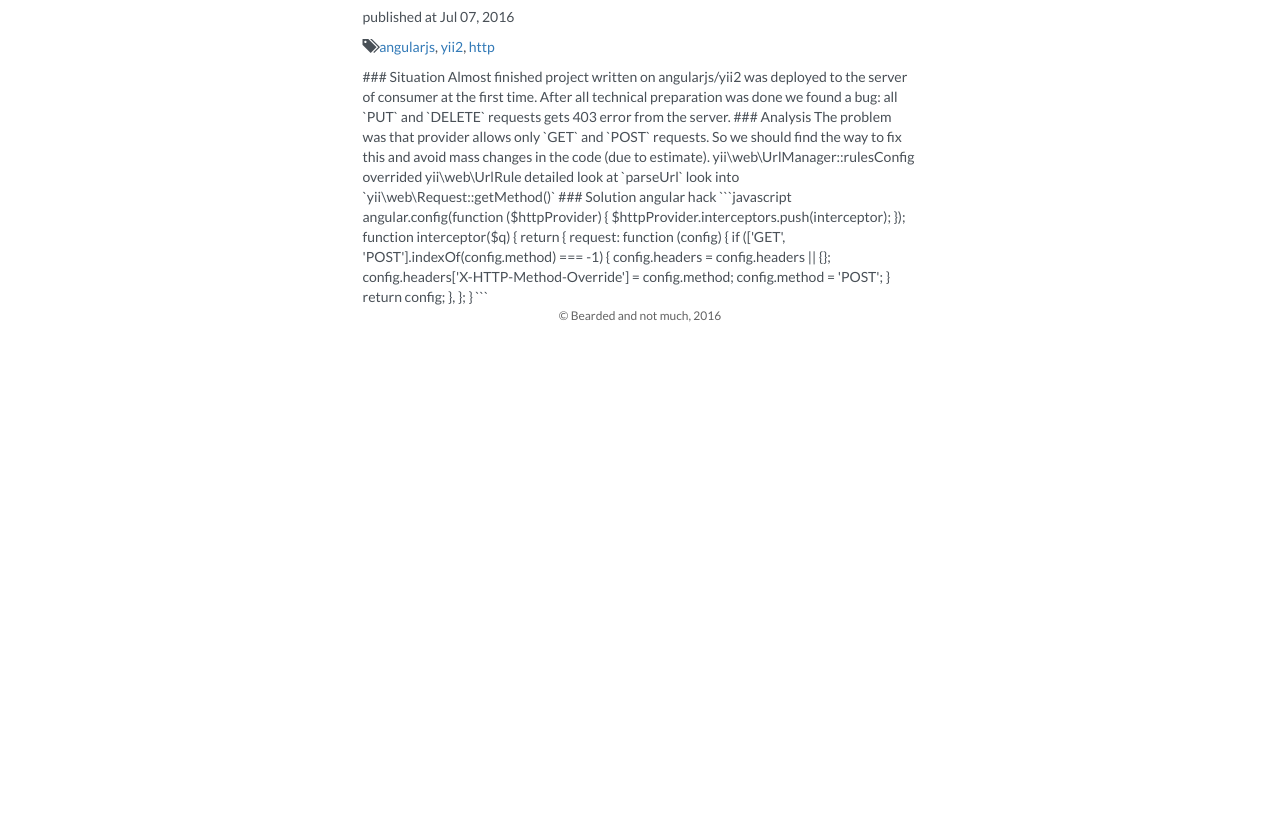
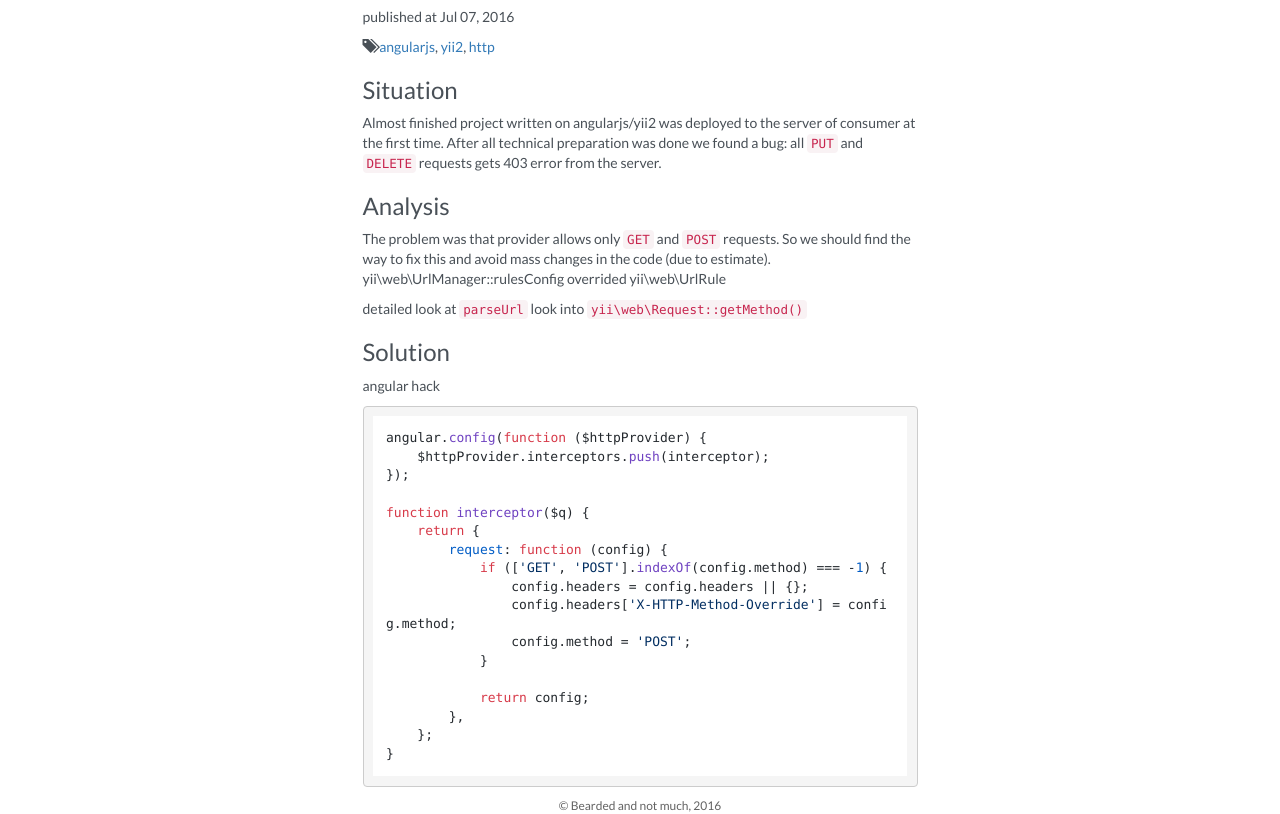
Before and after one commit to beardedandnotmuch/beardedandnotmuch.github.io, a plain HTML site: page articles/method-override/index.html in a window 1280 px wide. Shown: the part 124-938 px from the top of the page. Before the commit the page ends 800 px from the top, so only its background shows below. Drawn offline with nearby package versions, Linux system fonts and the light colour scheme.

Commit message:
Automated commit at 2017-04-03 03:34:11 UTC by Nanoc 4.7.5

````diff
--- a/articles/method-override/index.html
+++ b/articles/method-override/index.html
@@ -59,26 +59,30 @@
             <span class="glyphicon glyphicon-tags" aria-hidden="true"></span>
             <a href="/tags/angularjs" rel="tag">angularjs</a>, <a href="/tags/yii2" rel="tag">yii2</a>, <a href="/tags/http" rel="tag">http</a><br/>
           </p>
+          <h3>
+<a id="situation" class="anchor" href="#situation" aria-hidden="true"><span aria-hidden="true" class="octicon octicon-link"></span></a>Situation</h3>
 
-### Situation
-Almost finished project written on angularjs/yii2 was deployed to the server of
+<p>Almost finished project written on angularjs/yii2 was deployed to the server of
 consumer at the first time. After all technical preparation was done we found
-a bug: all `PUT` and `DELETE` requests gets 403 error from the server.
+a bug: all <code>PUT</code> and <code>DELETE</code> requests gets 403 error from the server.</p>
 
-### Analysis
-The problem was that provider allows only `GET` and `POST` requests. So we should
+<h3>
+<a id="analysis" class="anchor" href="#analysis" aria-hidden="true"><span aria-hidden="true" class="octicon octicon-link"></span></a>Analysis</h3>
+
+<p>The problem was that provider allows only <code>GET</code> and <code>POST</code> requests. So we should
 find the way to fix this and avoid mass changes in the code (due to estimate).
 yii\web\UrlManager::rulesConfig
-overrided yii\web\UrlRule
+overrided yii\web\UrlRule</p>
 
-detailed look at `parseUrl`
-look into `yii\web\Request::getMethod()`
+<p>detailed look at <code>parseUrl</code>
+look into <code>yii\web\Request::getMethod()</code></p>
 
-### Solution
-angular hack
+<h3>
+<a id="solution" class="anchor" href="#solution" aria-hidden="true"><span aria-hidden="true" class="octicon octicon-link"></span></a>Solution</h3>
 
-```javascript
-angular.config(function ($httpProvider) {
+<p>angular hack</p>
+
+<pre><code class="javascript">angular.config(function ($httpProvider) {
     $httpProvider.interceptors.push(interceptor);
 });
 
@@ -95,7 +99,7 @@ function interceptor($q) {
         },
     };
 }
-```
+</code></pre>
 
         </div>
       </div>
````
Also changed, not shown: articles/git-tips/index.html (+8 -9 lines).
